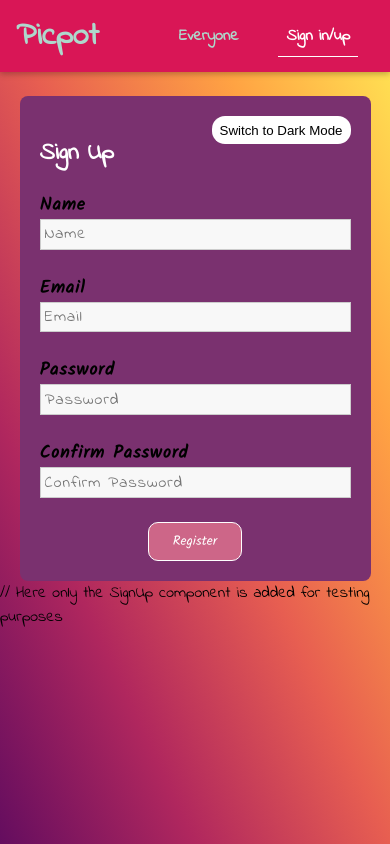
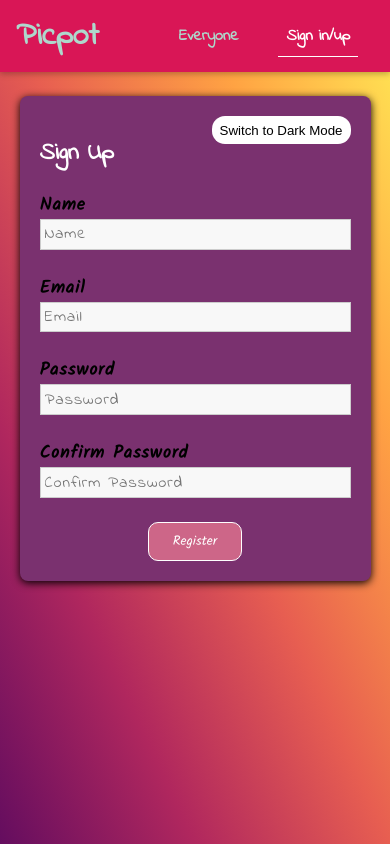
Before and after one commit to rohitja26/MERN-Pickpot, a React (Create React App) app: page /login in a window 390 px wide. Built offline with nearby package versions, Linux system fonts and the light colour scheme.

Commit message:
Added media query for mobile screen

```diff
--- a/src/App.js
+++ b/src/App.js
@@ -54,8 +54,8 @@ const App = () => {
           <UserLocations />
         </Route>
         <Route path="/login" exact>
-          <SignUp /> // Here only the SignUp component is added for testing
-          purposes
+          {/* <Login /> */}
+          <SignUp />
         </Route>
         <Redirect to="/login" />
       </Switch>
--- a/src/users/pages/SignUp.css
+++ b/src/users/pages/SignUp.css
@@ -35,9 +35,10 @@
 .signup-container {
   background-color: var(--bg-color);
   color: var(--text-color);
+  box-shadow: 0 2px 8px black;
   padding: 20px;
   border-radius: 8px;
-  width: 90%;
+  width: 50%;
   margin: 0 auto;
 }
 
@@ -101,3 +102,9 @@
   display: flex;
   justify-content: space-between;
 }
+
+@media (max-width: 767px) {
+  .signup-container {
+    width: 90%;
+  }
+}
```
